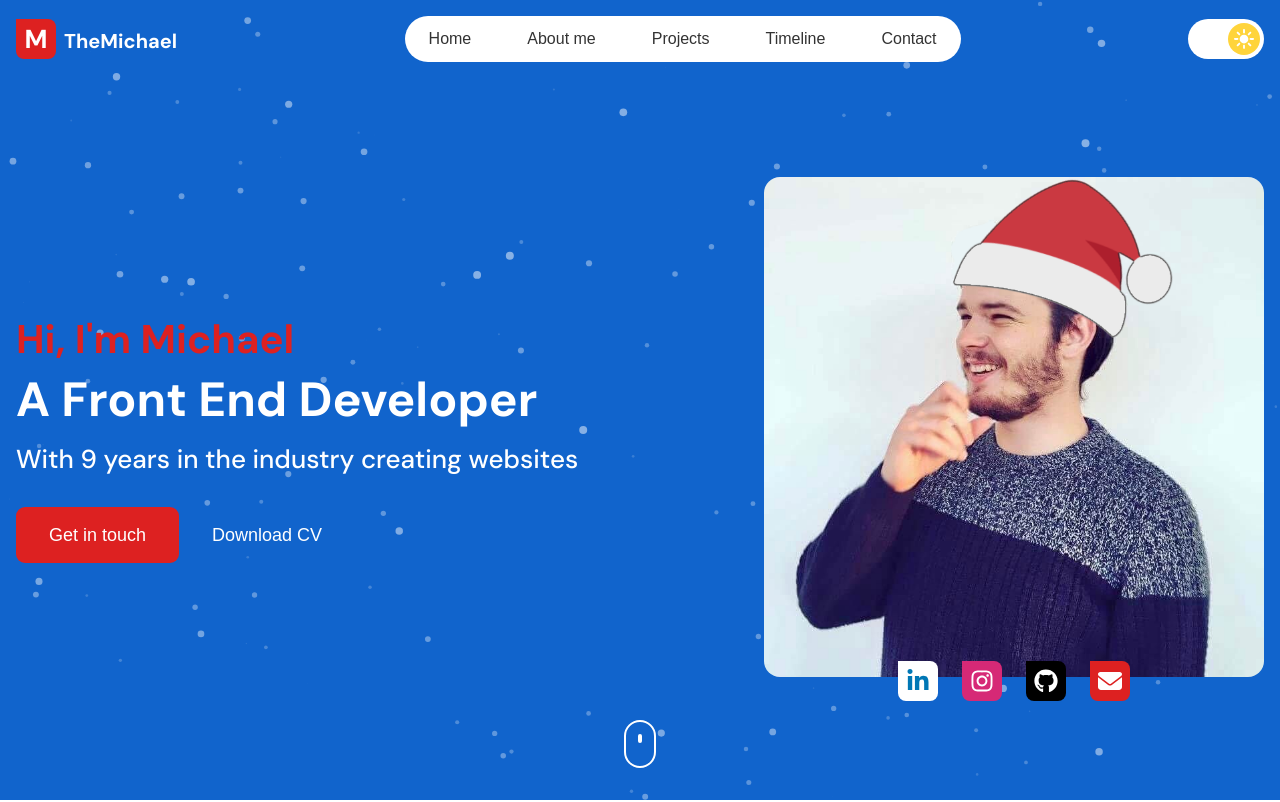
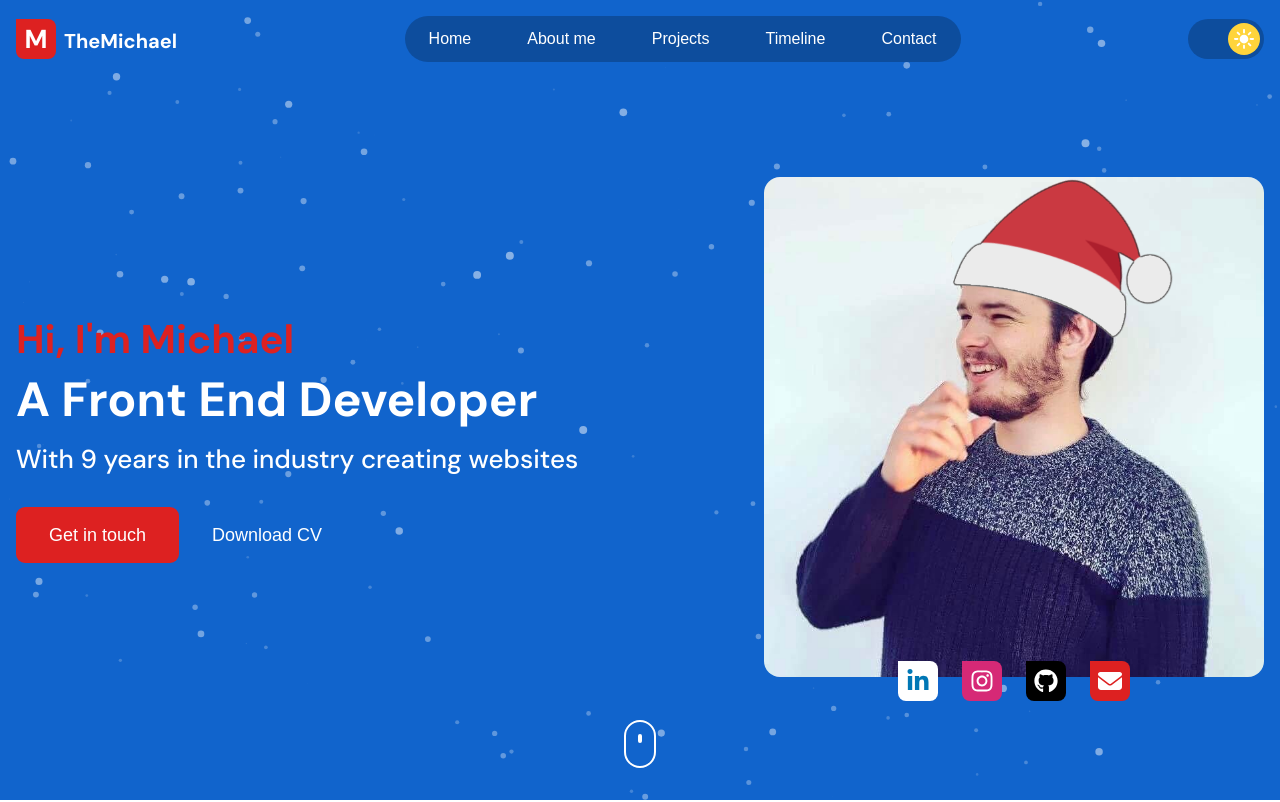
Before and after one commit to uplord/next-site, a Next.js app: page / in a window 1280 px wide. Shown: the top 802 px of the page. Built offline with nearby package versions, Linux system fonts and the light colour scheme.

Commit message:
header variables adjust

```diff
--- a/src/styles/variables.scss
+++ b/src/styles/variables.scss
@@ -45,13 +45,13 @@ $color-tooltip-dark: #fff;
 $color-tooltip-text-dark: #000;
 
 $color-header: $color-info;
-$color-nav: #FFF;
-$color-nav-text: inherit;
-$color-nav-hover: #d9d9d9;
+$color-nav: color.adjust($color-header, $lightness: -10%);
+$color-nav-text: #fff;
+$color-nav-hover: #fff;
 $color-nav-hover-text: inherit;
 
 $color-header-dark: #0d0d0d;
-$color-nav-dark: $color-block-dark;
+$color-nav-dark: color.adjust($color-header-dark, $lightness: 10%);
 $color-nav-text-dark: #fff;
 $color-nav-hover-dark: #fff;
 $color-nav-hover-text-dark: #312e2c;
```
